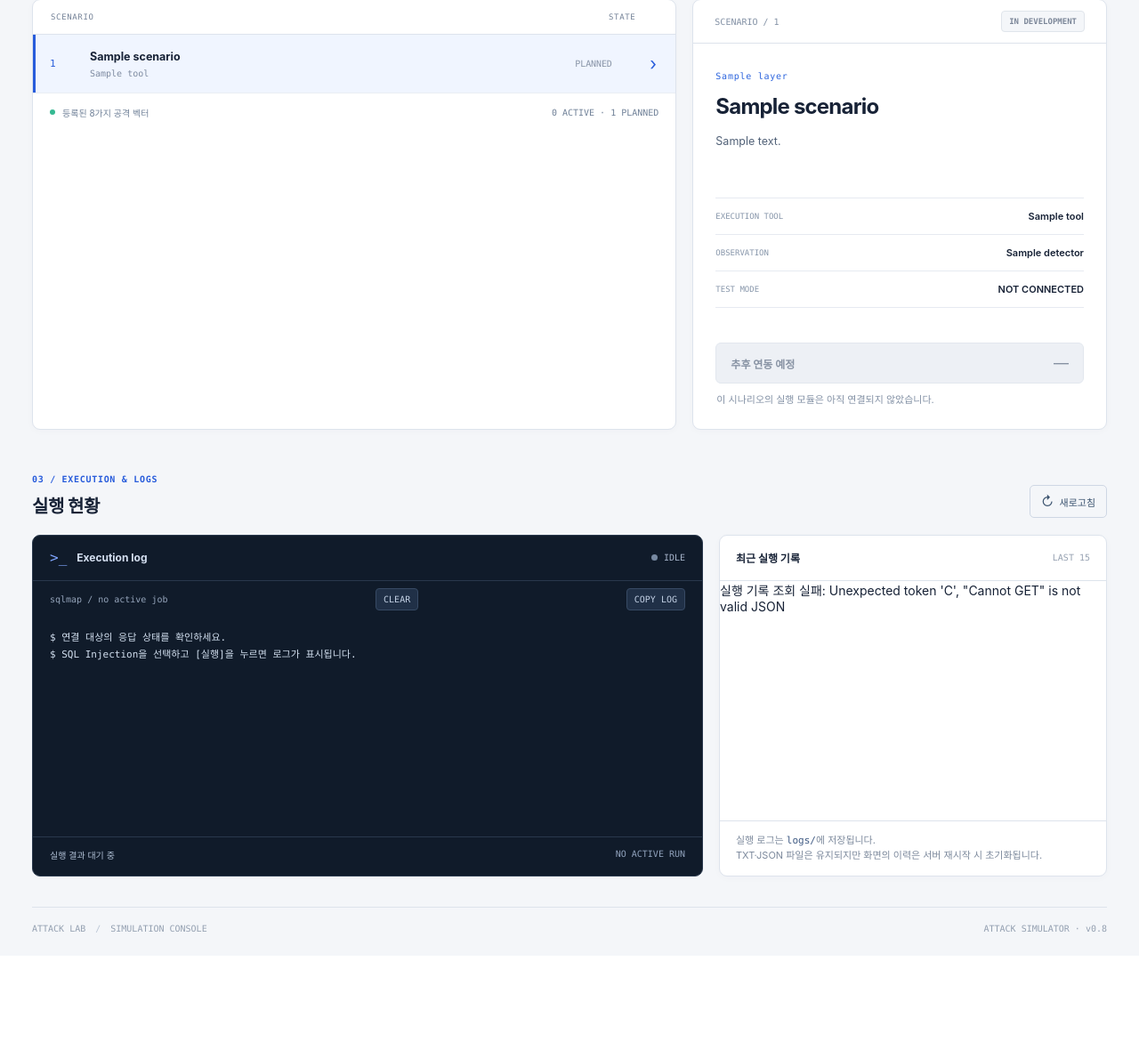
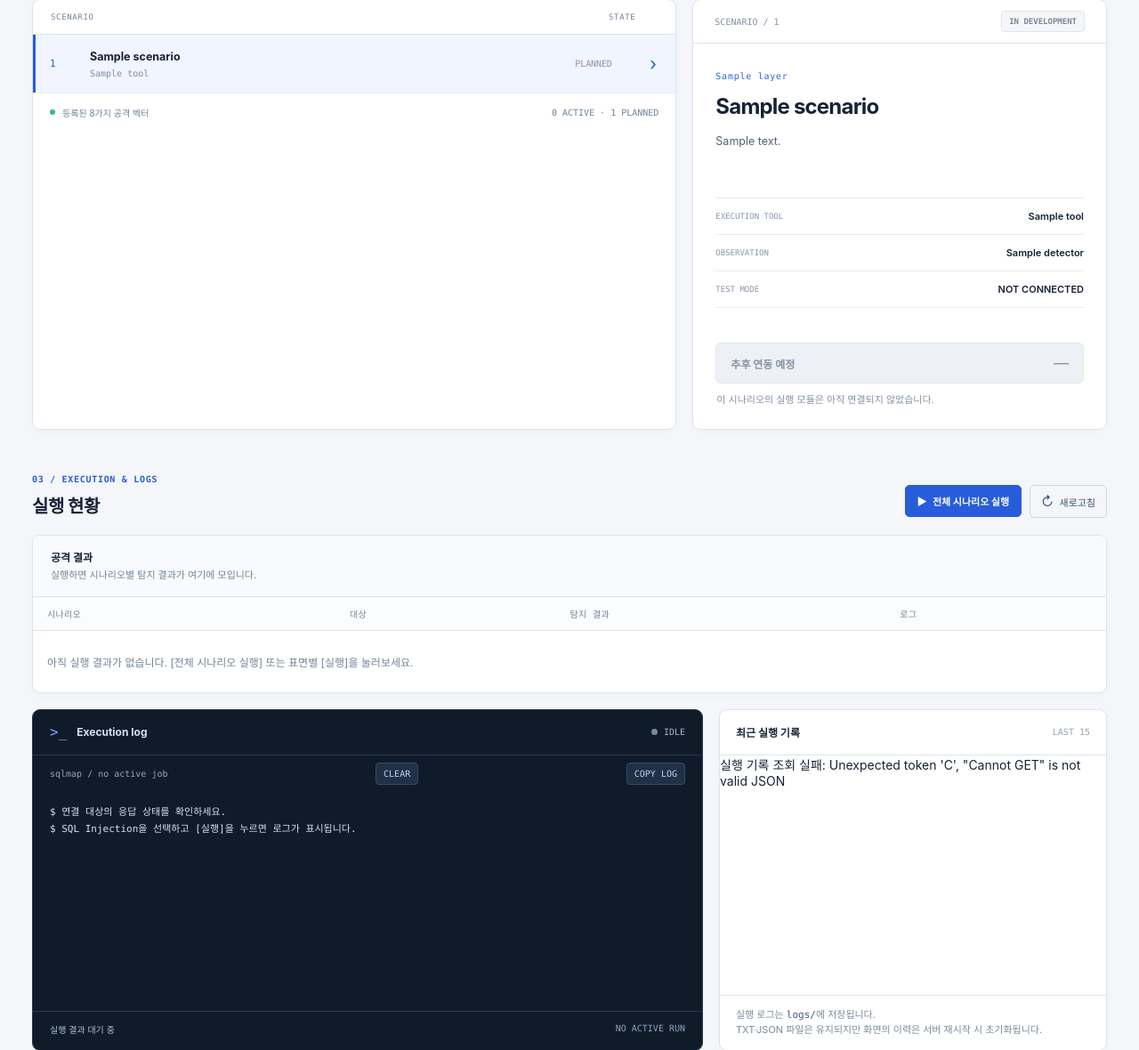
Before and after one commit to protruser/AWS-Security-Attack, a Python web app: template templates/index.html in a window 1280 px wide. Shown: the part 486-1666 px from the top of the page at 89% size. Before the commit the page ends 1534 px from the top, so only its background shows below. Run offline with Jinja, Linux system fonts and the light colour scheme; the template is opened without the code that fills it: most values are stand-ins (such as "Sample title", 1, 10 or a date in 2020).

Commit message:
전체 시나리오 실행 버튼 + 공격 결과 패널 추가

```diff
--- a/static/app.js
+++ b/static/app.js
@@ -7,11 +7,17 @@ let surfaces = [];
 let selectedIds = new Set();
 let editingId = null;
 let activeBatch = null;
-let batchPoll = null;
-let pollFailures = 0;
 const MAX_POLL_FAILURES = 3;
 let toolStatus = {};
 let surfacesLoading = false;
+// Attack-results panel state: resultJobs accumulates the jobs of the current run
+// session (one scenario, or all of them via runningAll) so their findings can be
+// shown together instead of only the last streamed log.
+let runningAll = false;
+let resultJobs = [];
+// scenario id -> {index, name, tool}, read off the scenario buttons rendered by Jinja.
+const scenarioInfo = {};
+rows.forEach(r => { scenarioInfo[r.dataset.select] = {index: r.dataset.index, name: r.dataset.name, tool: r.dataset.tool}; });
 const AUTH_FIELD = {key: 'authorized', label: '테스트 권한 확인', type: 'checkbox',
   checkboxLabel: '이 대상을 테스트할 권한이 있음을 확인합니다', required: true};
 
@@ -172,6 +178,7 @@ async function api(url, options = {}) {
 
 function notice(text) { $('surfaceHint').textContent = text; }
 function active() { return Boolean(activeBatch); }
+function busy() { return active() || runningAll; }
 function currentMeta() { return SCENARIOS_META[selectedScenario?.dataset.select]; }
 
 function renderScenario(row) {
@@ -223,7 +230,7 @@ function actionButton(text, css, handler) {
   button.type = 'button';
   button.className = css;
   button.textContent = text;
-  button.disabled = active();
+  button.disabled = busy();
   button.addEventListener('click', handler);
   return button;
 }
@@ -231,9 +238,10 @@ function actionButton(text, css, handler) {
 function refreshButtons() {
   const meta = currentMeta();
   const toolReady = Boolean(meta && toolStatus[meta.tool]);
-  $('runSelectedSurfaces').disabled = active() || !toolReady || selectedIds.size === 0;
-  $('runAllSurfaces').disabled = active() || !toolReady || surfaces.length === 0 || surfaces.length > 10;
-  $('addSurface').disabled = active() || surfaces.length >= 20;
+  $('runSelectedSurfaces').disabled = busy() || !toolReady || selectedIds.size === 0;
+  $('runAllSurfaces').disabled = busy() || !toolReady || surfaces.length === 0 || surfaces.length > 10;
+  $('addSurface').disabled = busy() || surfaces.length >= 20;
+  $('runAllScenarios').disabled = busy();
   $('selectAll').checked = surfaces.length > 0 && selectedIds.size === surfaces.length;
   $('selectAll').indeterminate = selectedIds.size > 0 && selectedIds.size < surfaces.length;
   $('surfaceCount').textContent = String(surfaces.length).padStart(2, '0');
@@ -387,21 +395,90 @@ $('cancelSurface').addEventListener('click', () => { $('surfaceForm').hidden = t
 $('selectAll').addEventListener('change', (e) => { selectedIds = e.target.checked ? new Set(surfaces.map(s => s.id)) : new Set(); renderSurfaces(); });
 
 async function start(ids) {
-  if (active()) return;
+  if (busy()) return;
   if (ids.length > 10) { notice('전체 실행은 한 번에 10개까지 지원합니다. 대상을 선택해서 실행하세요.'); return; }
   const scenario = selectedScenario.dataset.select;
+  resultJobs = [];
+  renderResults();
+  setResultsProgress(`${scenarioInfo[scenario]?.name || scenario} · ${ids.length}개 표면 실행 중`);
+  $('activity').scrollIntoView({behavior: 'smooth', block: 'start'});
   try {
     const result = await api(`/api/run/${scenario}`, {method: 'POST', body: JSON.stringify({surface_ids: ids})});
-    activeBatch = result.batch_id;
     notice(`${ids.length}개의 검사를 순차적으로 실행하고 있습니다.`);
-    $('activity').scrollIntoView({behavior: 'smooth', block: 'start'});
     refreshButtons(); renderSurfaces();
-    await pollBatch();
-    if (activeBatch) batchPoll = setInterval(pollBatch, 1100);
-  } catch (err) { notice(`실행 실패: ${err.message}`); }
+    await awaitBatch(result.batch_id);
+  } catch (err) {
+    notice(`실행 실패: ${err.message}`);
+  } finally {
+    activeBatch = null;
+    refreshButtons(); renderSurfaces(); await refreshHistory();
+  }
+  const positives = resultJobs.filter(j => j.vulnerability_found === true).length;
+  setResultsProgress(`실행 완료 · ${resultJobs.length}건 중 탐지 ${positives}건`);
+  notice(`검사 완료 · 총 ${resultJobs.length}개 중 탐지 ${positives}개. 아래 결과와 기록에서 확인하세요.`);
+}
+
+// Run every scenario that has at least one registered surface and an installed
+// tool, one after another. The backend allows only one batch at a time (the
+// active_batch lock), so we drive it sequentially from here instead of adding a
+// cross-scenario batch to the server.
+async function runAllScenarios() {
+  if (busy()) return;
+  runningAll = true;
+  resultJobs = [];
+  renderResults();
+  refreshButtons(); renderSurfaces();
+  setResultsProgress('실행 가능한 시나리오를 확인하고 있습니다...');
+  $('activity').scrollIntoView({behavior: 'smooth', block: 'start'});
+  let health;
+  try {
+    health = await api('/api/health');
+  } catch (err) {
+    setResultsProgress(`상태 확인 실패: ${err.message}`);
+    notice(`상태 확인 실패: ${err.message}`);
+    runningAll = false; refreshButtons(); renderSurfaces();
+    return;
+  }
+  // Keep the on-screen scenario order (01..08).
+  const todo = [...rows].map(r => r.dataset.select)
+    .filter(id => SCENARIOS_META[id] && health.tools[SCENARIOS_META[id].tool] && (health.surface_counts?.[id] || 0) > 0);
+  if (!todo.length) {
+    setResultsProgress('실행할 시나리오가 없습니다. 표면 등록 여부와 도구 설치 상태를 확인하세요.');
+    notice('실행 가능한 시나리오가 없습니다 (등록된 표면 + 설치된 도구 필요).');
+    runningAll = false; refreshButtons(); renderSurfaces();
+    return;
+  }
+  let done = 0;
+  for (const scenario of todo) {
+    done += 1;
+    const name = scenarioInfo[scenario]?.name || scenario;
+    setResultsProgress(`전체 실행 ${done}/${todo.length} · ${name}`);
+    let ids;
+    try {
+      const surfs = await api(`/api/surfaces/${scenario}`);
+      ids = surfs.slice(0, 10).map(s => s.id);  // one batch caps at 10 surfaces
+    } catch (err) {
+      notice(`${name} 표면 조회 실패: ${err.message}`);
+      continue;
+    }
+    if (!ids.length) continue;
+    try {
+      const result = await api(`/api/run/${scenario}`, {method: 'POST', body: JSON.stringify({surface_ids: ids})});
+      await awaitBatch(result.batch_id);
+    } catch (err) {
+      notice(`${name} 실행 실패: ${err.message}`);
+    }
+  }
+  runningAll = false;
+  activeBatch = null;
+  refreshButtons(); renderSurfaces(); await refreshHistory();
+  const positives = resultJobs.filter(j => j.vulnerability_found === true).length;
+  setResultsProgress(`전체 실행 완료 · ${todo.length}개 시나리오 · ${resultJobs.length}건 중 탐지 ${positives}건`);
+  notice(`전체 시나리오 실행 완료 · ${resultJobs.length}건 중 탐지 ${positives}건.`);
 }
 $('runSelectedSurfaces').addEventListener('click', () => start([...selectedIds]));
 $('runAllSurfaces').addEventListener('click', () => start(surfaces.map(s => s.id)));
+$('runAllScenarios').addEventListener('click', runAllScenarios);
 
 function showJob(job) {
   $('jobName').textContent = `${job.surface_name} / ${job.target} / ${job.id}`;
@@ -417,32 +494,110 @@ function showJob(job) {
   $('liveDot').style.background = ['queued', 'running'].includes(job.status) ? '#63b98a' : '#929e92';
 }
 
-async function pollBatch() {
-  if (!activeBatch) return;
-  const batchId = activeBatch;
-  try {
-    const batch = await api(`/api/batches/${encodeURIComponent(batchId)}`);
-    pollFailures = 0;
+const sleep = (ms) => new Promise(r => setTimeout(r, ms));
+
+// Poll one batch to completion. Streams the current job's log into the console
+// and folds every job (as it progresses) into resultJobs for the results panel.
+// Returns when the batch finishes; throws only after MAX_POLL_FAILURES in a row.
+async function awaitBatch(batchId) {
+  activeBatch = batchId;
+  refreshButtons(); renderSurfaces();
+  let failures = 0;
+  while (true) {
+    let batch;
+    try {
+      batch = await api(`/api/batches/${encodeURIComponent(batchId)}`);
+      failures = 0;
+    } catch (err) {
+      failures += 1;
+      if (failures >= MAX_POLL_FAILURES) {
+        activeBatch = null;
+        notice(`상태 조회 오류: ${err.message}. 서버가 종료되었는지 확인하세요.`);
+        throw err;
+      }
+      notice(`상태 조회 재시도 중... (${failures}/${MAX_POLL_FAILURES}) ${err.message}`);
+      await sleep(1100);
+      continue;
+    }
     const job = batch.jobs.find(j => j.id === batch.current_job_id) || batch.jobs[batch.jobs.length - 1];
-    if (job) showJob(await api(`/api/jobs/${encodeURIComponent(job.id)}`));
-    if (batch.status === 'completed') {
-      clearInterval(batchPoll); batchPoll = null;
-      activeBatch = null;
-      const positives = batch.jobs.filter(j => j.vulnerability_found === true).length;
-      notice(`검사 완료 · 총 ${batch.jobs.length}개 중 탐지 ${positives}개. 결과는 아래 실행 기록에서 확인하세요.`);
-      renderSurfaces(); await refreshHistory();
+    if (job) {
+      try { showJob(await api(`/api/jobs/${encodeURIComponent(job.id)}`)); } catch (_) { /* keep polling */ }
     }
-  } catch (err) {
-    pollFailures += 1;
-    if (pollFailures < MAX_POLL_FAILURES) {
-      notice(`상태 조회 재시도 중... (${pollFailures}/${MAX_POLL_FAILURES}) ${err.message}`);
-      return;
-    }
-    clearInterval(batchPoll); batchPoll = null;
-    activeBatch = null; pollFailures = 0;
-    notice(`상태 조회 오류: ${err.message}. 서버가 종료되었는지 확인하세요. 화면이 잠겨 있으면 새로고침을 눌러 복구할 수 있습니다.`);
-    refreshButtons(); renderSurfaces();
+    mergeResults(batch.jobs);
+    renderResults();
+    if (batch.status === 'completed') { activeBatch = null; return batch; }
+    await sleep(1100);
   }
+}
+
+function mergeResults(jobList) {
+  for (const j of jobList) {
+    const idx = resultJobs.findIndex(r => r.id === j.id);
+    if (idx >= 0) resultJobs[idx] = j; else resultJobs.push(j);
+  }
+}
+
+function setResultsProgress(text) { $('resultsProgress').textContent = text; }
+
+// Map a job to an attack verdict badge. "탐지" only when the tool reported a
+// positive finding; failed/timeout runs are surfaced separately, not as clear.
+function resultVerdict(job) {
+  if (job.status === 'queued') return {cls: 'pending', label: '대기'};
+  if (job.status === 'running') return {cls: 'pending', label: '실행 중'};
+  if (job.status === 'timeout') return {cls: 'warn', label: '타임아웃'};
+  if (job.status === 'failed') return {cls: 'warn', label: '실패'};
+  if (job.vulnerability_found === true) return {cls: 'hit', label: '탐지'};
+  return {cls: 'clear', label: '미탐지'};
+}
+
+function renderResults() {
+  const tbody = $('resultRows');
+  tbody.replaceChildren();
+  if (!resultJobs.length) {
+    const tr = document.createElement('tr'); tr.className = 'results-empty';
+    const td = document.createElement('td'); td.colSpan = 4;
+    td.textContent = '아직 실행 결과가 없습니다. [전체 시나리오 실행] 또는 표면별 [실행]을 눌러보세요.';
+    tr.append(td); tbody.append(tr);
+    $('resultsTally').textContent = '';
+    return;
+  }
+  for (const job of resultJobs) {
+    const info = scenarioInfo[job.scenario] || {index: '--', name: job.scenario};
+    const v = resultVerdict(job);
+    const tr = document.createElement('tr');
+
+    const scTd = document.createElement('td'); scTd.className = 'result-scenario';
+    const idx = document.createElement('span'); idx.className = 'result-index'; idx.textContent = info.index;
+    const nm = document.createElement('span'); nm.textContent = info.name;
+    scTd.append(idx, nm);
+
+    const tgTd = document.createElement('td'); tgTd.className = 'result-target';
+    const surfaceName = document.createElement('strong'); surfaceName.textContent = job.surface_name || '-';
+    const targetCode = document.createElement('code'); targetCode.textContent = job.target || '';
+    tgTd.append(surfaceName, targetCode);
+
+    const vTd = document.createElement('td'); vTd.className = 'result-verdict';
+    const badge = document.createElement('span'); badge.className = `verdict-badge ${v.cls}`; badge.textContent = v.label;
+    const summary = document.createElement('span'); summary.className = 'verdict-summary'; summary.textContent = job.summary || '';
+    vTd.append(badge, summary);
+
+    const logTd = document.createElement('td');
+    const viewBtn = document.createElement('button');
+    viewBtn.type = 'button'; viewBtn.className = 'small-action'; viewBtn.textContent = '로그 ↗';
+    viewBtn.addEventListener('click', async () => {
+      try {
+        showJob(await api(`/api/jobs/${encodeURIComponent(job.id)}`));
+        document.querySelector('.console-section').scrollIntoView({behavior: 'smooth', block: 'center'});
+      } catch (err) { notice(err.message); }
+    });
+    logTd.append(viewBtn);
+
+    tr.append(scTd, tgTd, vTd, logTd);
+    tbody.append(tr);
+  }
+  const hits = resultJobs.filter(j => j.vulnerability_found === true).length;
+  const fails = resultJobs.filter(j => ['failed', 'timeout'].includes(j.status)).length;
+  $('resultsTally').textContent = `총 ${resultJobs.length} · 탐지 ${hits} · 실패 ${fails}`;
 }
 
 async function refreshHistory() {
@@ -454,9 +609,12 @@ async function refreshHistory() {
     for (const job of history) {
       const row = document.createElement('div'); row.className = 'history-row';
       const details = document.createElement('div'); details.className = 'history-detail';
-      const title = document.createElement('strong'); title.textContent = `${job.surface_name} / ${job.status}`;
+      const title = document.createElement('strong'); title.textContent = job.surface_name;
+      const v = resultVerdict(job);
+      const verdict = document.createElement('small'); verdict.className = `history-verdict ${v.cls}`;
+      verdict.textContent = `${v.label} · ${job.summary || job.status}`;
       const sub = document.createElement('small'); sub.textContent = `${job.started_at || '대기 중'} · ${job.id}`;
-      details.append(title, sub);
+      details.append(title, verdict, sub);
       row.append(details, actionButton('VIEW ↗', 'small-action', async () => {
         try { showJob(await api(`/api/jobs/${encodeURIComponent(job.id)}`)); $('activity').scrollIntoView({behavior: 'smooth'}); }
         catch (err) { notice(err.message); }
@@ -490,7 +648,7 @@ async function refreshHealth() {
 
 rows.forEach(r => r.addEventListener('click', () => renderScenario(r)));
 $('runSelected').addEventListener('click', () => { if (currentMeta()) $('surfaces').scrollIntoView({behavior: 'smooth', block: 'start'}); });
-$('refreshBtn').addEventListener('click', async () => { await Promise.all([refreshHealth(), fetchSurfaces(), refreshHistory()]); if (activeBatch) await pollBatch(); });
+$('refreshBtn').addEventListener('click', async () => { await Promise.all([refreshHealth(), fetchSurfaces(), refreshHistory()]); });
 $('copyBtn').addEventListener('click', async () => {
   try { await navigator.clipboard.writeText($('console').textContent); $('copyBtn').textContent = 'COPIED'; setTimeout(() => $('copyBtn').textContent = 'COPY LOG', 1500); }
   catch (_) { $('copyBtn').textContent = 'COPY FAILED'; }
--- a/static/style.css
+++ b/static/style.css
@@ -232,3 +232,45 @@ h3 { font-size: 24px; letter-spacing: -.8px; margin: 0 0 13px; line-height: 1.25
 .editor-footer span { font-size: 11px; line-height: 1.5; color: var(--muted); }
 @media (max-width: 920px) { .editor-grid { grid-template-columns: repeat(2,minmax(0,1fr)); } }
 @media (max-width: 580px) { .surfaces-section { margin-top: 35px; } .surface-topline, .surface-bottom, .editor-footer { align-items: flex-start; flex-direction: column; } .surface-actions { width: 100%; flex-wrap: wrap; } .surface-actions button { flex: 1; } .surface-editor { padding: 15px; } .editor-grid { grid-template-columns: 1fr; } .surface-base { display: block; margin: 8px 0 0; } }
+
+/* v0.8: run-all button + attack-results panel */
+.activity-actions { display: flex; gap: 9px; align-items: center; flex-wrap: wrap; }
+#runAllScenarios { display: inline-flex; align-items: center; gap: 6px; }
+#runAllScenarios span { font-size: 12px; }
+.results-panel { background: var(--surface); border: 1px solid var(--line); border-radius: 9px; box-shadow: 0 2px 8px #20304c06; overflow: hidden; margin-bottom: 18px; }
+.results-head { display: flex; align-items: center; justify-content: space-between; gap: 14px; padding: 15px 20px; border-bottom: 1px solid var(--line); background: #f8fafd; }
+.results-title { display: flex; flex-direction: column; gap: 5px; min-width: 0; }
+.results-title strong { font-size: 12px; }
+.results-title span { color: var(--muted); font-size: 11px; line-height: 1.45; overflow-wrap: anywhere; }
+.results-tally { font: 11px var(--mono); color: #405b84; white-space: nowrap; flex: none; }
+.results-table-wrap { overflow-x: auto; }
+.results-table { border-collapse: collapse; width: 100%; text-align: left; min-width: 640px; }
+.results-table th { padding: 11px 16px; color: var(--muted); background: #fbfcfe; font: 10px var(--mono); border-bottom: 1px solid var(--line); letter-spacing: .3px; }
+.results-table td { border-bottom: 1px solid #ecf0f5; padding: 13px 16px; font-size: 12px; vertical-align: top; }
+.results-table tr:last-child td { border-bottom: 0; }
+.results-empty td { color: var(--muted); padding: 26px 16px; }
+.result-scenario { white-space: nowrap; }
+.result-scenario .result-index { font: 10px var(--mono); color: #9baac0; margin-right: 8px; }
+.result-scenario span:last-child { font-weight: 700; }
+.result-target { display: flex; flex-direction: column; gap: 5px; min-width: 0; max-width: 320px; }
+.result-target strong { font-size: 11.5px; font-weight: 700; }
+.result-target code { font: 10.5px/1.5 var(--mono); color: #4a5f80; overflow-wrap: anywhere; }
+.result-verdict { display: flex; flex-direction: column; gap: 6px; }
+.verdict-badge { align-self: flex-start; font: 700 10px var(--mono); letter-spacing: .3px; border-radius: 4px; padding: 4px 8px; border: 1px solid transparent; }
+.verdict-badge.hit { background: #fdecec; color: #b0242c; border-color: #f3c9cb; }
+.verdict-badge.clear { background: #edf9f4; color: #176d53; border-color: #cce8db; }
+.verdict-badge.warn { background: #fdf4e6; color: #9a5a12; border-color: #f0dcbc; }
+.verdict-badge.pending { background: #eef2f8; color: #55637a; border-color: #dbe2ee; }
+.verdict-summary { color: var(--subtle); font-size: 11px; line-height: 1.45; overflow-wrap: anywhere; }
+.results-table .small-action { border: 0; background: #eef3ff; color: #2459cf; border-radius: 4px; padding: 7px 8px; font: 10px var(--mono); white-space: nowrap; }
+.results-table .small-action:not(:disabled):hover { background: #e0eaff; }
+.history-verdict { font: 10px/1.4 var(--mono); }
+.history-verdict.hit { color: #b0242c; }
+.history-verdict.clear { color: #176d53; }
+.history-verdict.warn { color: #9a5a12; }
+.history-verdict.pending { color: #55637a; }
+@media (max-width: 580px) {
+  .results-head { flex-direction: column; align-items: flex-start; gap: 8px; }
+  .activity-actions { width: 100%; }
+  #runAllScenarios { flex: 1; justify-content: center; }
+}
--- a/templates/index.html
+++ b/templates/index.html
@@ -5,8 +5,8 @@
   <meta name="viewport" content="width=device-width, initial-scale=1">
   <meta name="theme-color" content="#0f1725">
   <title>Attack Lab — Simulation Console</title>
-  <link rel="stylesheet" href="{{ url_for('static', filename='style.css', v='17-waf') }}">
-  <script src="{{ url_for('static', filename='app.js', v='17-waf') }}" defer></script>
+  <link rel="stylesheet" href="{{ url_for('static', filename='style.css', v='18-runall') }}">
+  <script src="{{ url_for('static', filename='app.js', v='18-runall') }}" defer></script>
 </head>
 <body>
   <header class="topbar">
@@ -63,7 +63,11 @@
     </section>
 
     <section class="activity-section" id="activity" aria-label="실행 로그 및 기록">
-      <div class="section-title"><div><div class="section-eyebrow">03 / EXECUTION &amp; LOGS</div><h2>실행 현황</h2></div><button type="button" class="refresh-button" id="refreshBtn"><span aria-hidden="true">↻</span> 새로고침</button></div>
+      <div class="section-title"><div><div class="section-eyebrow">03 / EXECUTION &amp; LOGS</div><h2>실행 현황</h2></div><div class="activity-actions"><button type="button" class="solid-btn" id="runAllScenarios"><span aria-hidden="true">▶</span> 전체 시나리오 실행</button><button type="button" class="refresh-button" id="refreshBtn"><span aria-hidden="true">↻</span> 새로고침</button></div></div>
+      <div class="results-panel" id="resultsPanel">
+        <div class="results-head"><div class="results-title"><strong>공격 결과</strong><span id="resultsProgress">실행하면 시나리오별 탐지 결과가 여기에 모입니다.</span></div><div class="results-tally" id="resultsTally"></div></div>
+        <div class="results-table-wrap"><table class="results-table"><thead><tr><th scope="col">시나리오</th><th scope="col">대상</th><th scope="col">탐지 결과</th><th scope="col">로그</th></tr></thead><tbody id="resultRows"><tr class="results-empty"><td colspan="4">아직 실행 결과가 없습니다. [전체 시나리오 실행] 또는 표면별 [실행]을 눌러보세요.</td></tr></tbody></table></div>
+      </div>
       <div class="activity-grid">
         <section class="console-section" aria-label="실시간 실행 로그"><div class="console-header"><div class="console-title"><span class="console-icon" aria-hidden="true">&gt;_</span> Execution log</div><span class="console-state"><span id="liveDot"></span><span id="liveState">IDLE</span></span></div><div class="console-subhead"><span id="jobName">sqlmap / no active job</span><button type="button" id="clearBtn">CLEAR</button><button type="button" id="copyBtn">COPY LOG</button></div><pre id="console" aria-live="polite">$ 연결 대상의 응답 상태를 확인하세요.
 $ SQL Injection을 선택하고 [실행]을 누르면 로그가 표시됩니다.</pre><div class="console-footer"><span id="resultSummary">실행 결과 대기 중</span><span id="executionId">NO ACTIVE RUN</span></div></section>
```
